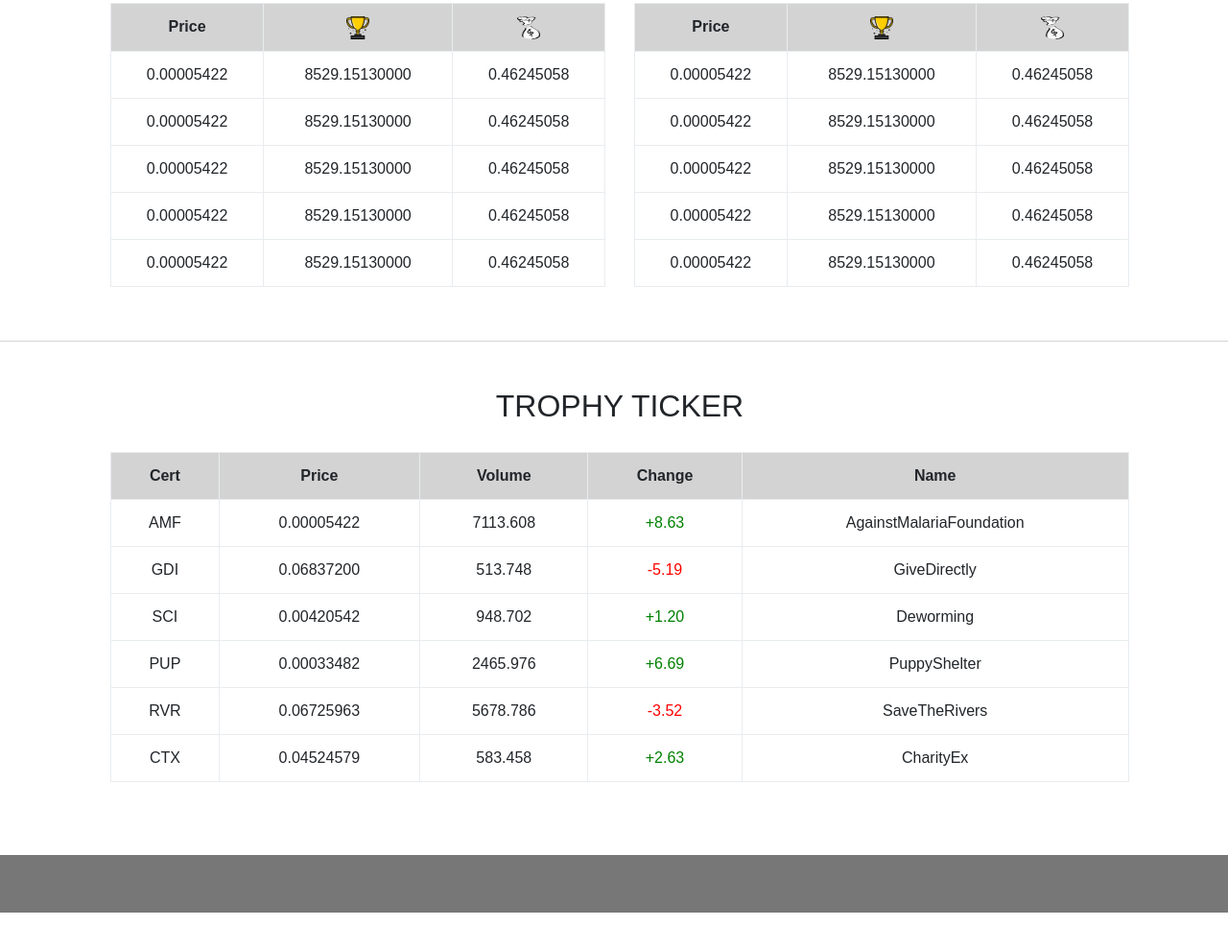
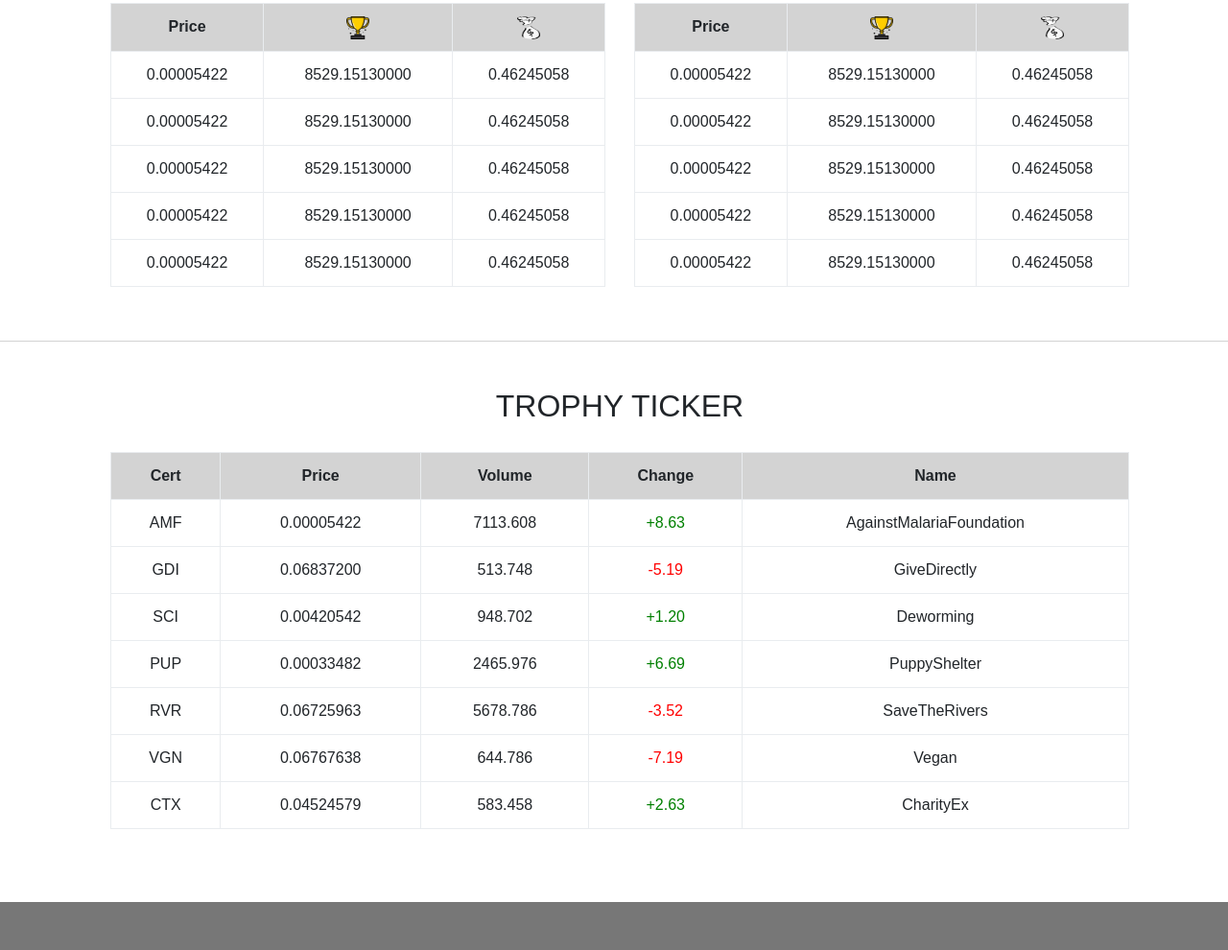
Before and after one commit to iamgarima/charity_ex, a plain HTML site: page index.html in a window 1280 px wide. Shown: the part 1133-2123 px from the top of the page at 96% size. Before the commit the page ends 2084 px from the top, so only its background shows below. Drawn offline with Linux system fonts and the light colour scheme.

Commit message:
Add one more stock entry

```diff
--- a/index.html
+++ b/index.html
@@ -192,6 +192,13 @@
                     <td>SaveTheRivers</td>
                  </tr>
                  <tr>
+                    <td>VGN</td>
+                    <td>0.06767638</td>
+                    <td>644.786</td>
+                    <td class="red">-7.19</td>
+                    <td>Vegan</td>
+                 </tr>
+                 <tr>
                     <td>CTX</td>
                     <td>0.04524579</td>
                     <td>583.458</td>
```
